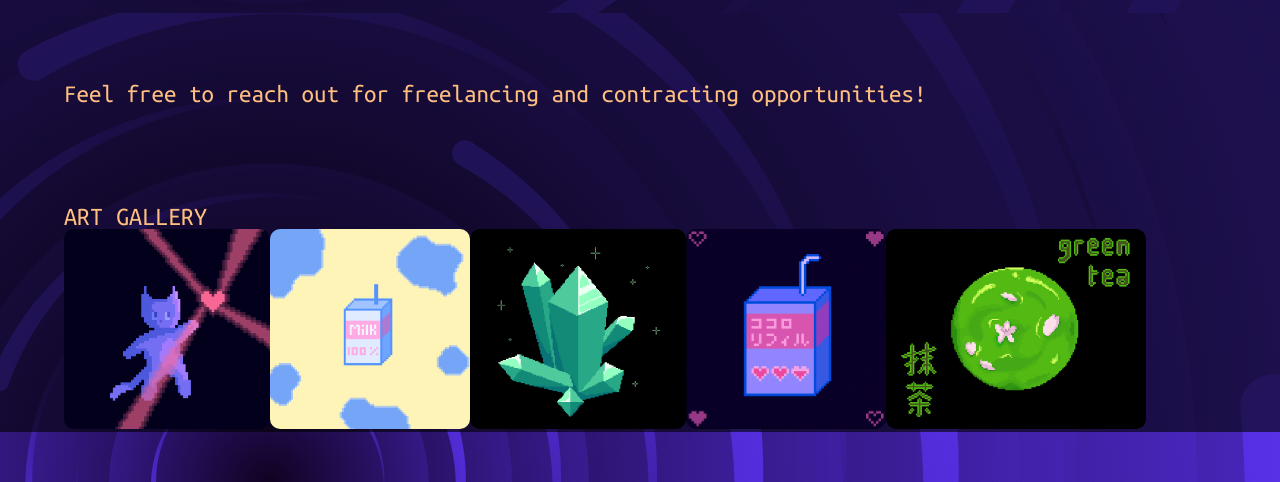
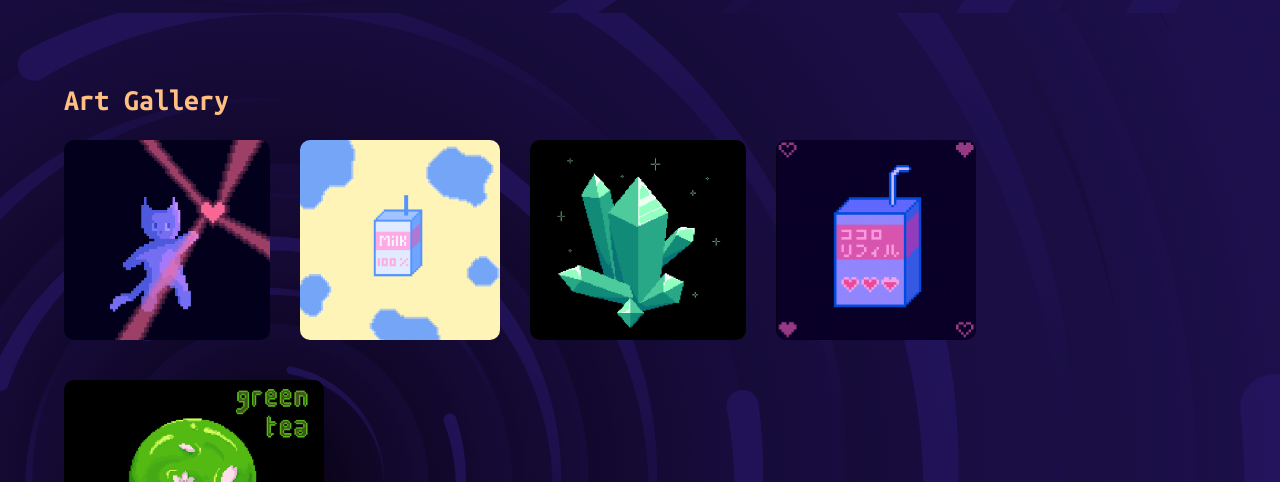
Before and after one commit to solenedel/portfolio, a React (Create React App) app: page / in a window 1280 px wide. Shown: the part 2867-3349 px from the top of the page. Built offline with nearby package versions, Linux system fonts and the light colour scheme; a web font is replaced by a local one.

Commit message:
work on art gallery

```diff
--- a/src/components/Tools.js
+++ b/src/components/Tools.js
@@ -21,10 +21,10 @@ const Tools = ({className}) => {
         <span> GitHub ✦ VScode ✦ Squarespace ✦ Figma ✦ Aseprite </span>
 
         </div>
-      <p>Feel free to reach out for freelancing and contracting opportunities!</p>
+      {/* <p>Feel free to reach out for freelancing and contracting opportunities!</p> */}
 
-      <h4>ART GALLERY</h4>
-      <div>
+      <h5>Art Gallery</h5>
+      <div className="art-gallery">
         <img className="art-sample" src={sample1} alt="art sample 1" height="200" />
         <img className="art-sample" src={sample2} alt="art sample 2" height="200" />
         <img className="art-sample" src={sample3} alt="art sample 3" height="200" />
--- a/src/components/styled/Tools.style.js
+++ b/src/components/styled/Tools.style.js
@@ -39,6 +39,28 @@ const StyledTools = styled(Tools)`
 
   .art-sample {
     border-radius: 10px;
+    margin-right: 30px;
+    margin-bottom: 40px;
+    align-self: center;
+    justify-self: center;
+    position: center;
+  }
+
+  div.art-gallery {
+    width: 100%;
+    display: flex;
+    padding-bottom: 100px;
+    flex-wrap: wrap;
+
+    /* background: white; */
+    /* justify-items: space-between;
+    align-items: space-around; */
+  }
+
+  h5 {
+    margin-top: 40px;
+    color: #ffbf80;
+    font-size: 30px;
   }
 
   h2 {
```
